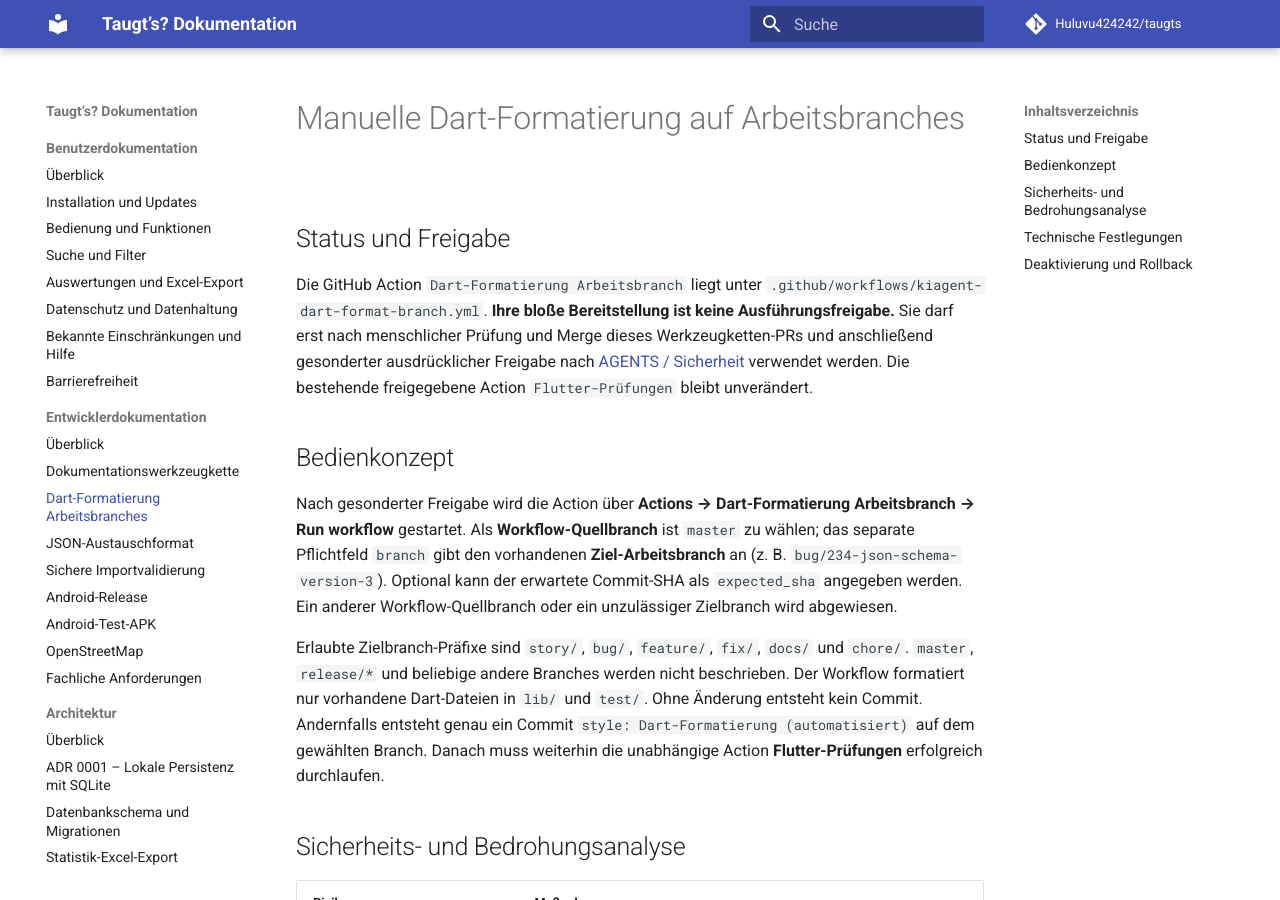
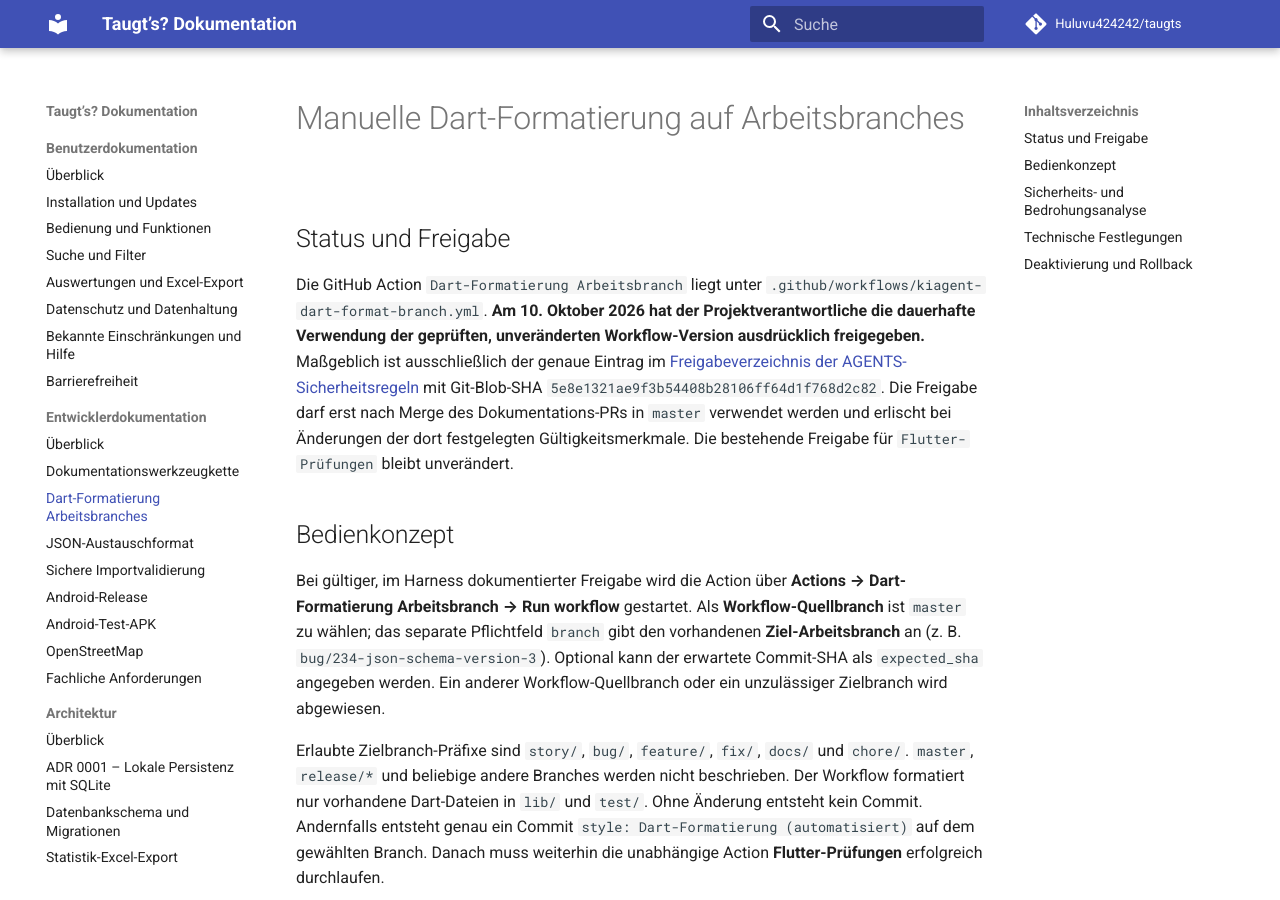
Before and after one commit to Huluvu424242/taugts, an MkDocs documentation site: the page built from docs/entwicklung/branch-formatierung.md, in a window 1280 px wide and 900 px high. Built offline with MkDocs 1.6.1 and Material for MkDocs 9.7.7, drawn with Linux system fonts in a browser that asks for light colours; comment, search, counter and statistics services are not loaded; some of the changed text lies outside the part shown.

Commit message:
docs: Formatter-Handbuch mit dauerhafter Freigabe synchronisieren

```diff
--- a/docs/entwicklung/branch-formatierung.md
+++ b/docs/entwicklung/branch-formatierung.md
@@ -2,11 +2,11 @@
 
 ## Status und Freigabe
 
-Die GitHub Action `Dart-Formatierung Arbeitsbranch` liegt unter `.github/workflows/kiagent-dart-format-branch.yml`. **Ihre bloße Bereitstellung ist keine Ausführungsfreigabe.** Sie darf erst nach menschlicher Prüfung und Merge dieses Werkzeugketten-PRs und anschließend gesonderter ausdrücklicher Freigabe nach [AGENTS / Sicherheit](https://github.com/Huluvu424242/taugts/blob/master/agent-rules/05-security-tooling.md) verwendet werden. Die bestehende freigegebene Action `Flutter-Prüfungen` bleibt unverändert.
+Die GitHub Action `Dart-Formatierung Arbeitsbranch` liegt unter `.github/workflows/kiagent-dart-format-branch.yml`. **Am 10. Oktober 2026 hat der Projektverantwortliche die dauerhafte Verwendung der geprüften, unveränderten Workflow-Version ausdrücklich freigegeben.** Maßgeblich ist ausschließlich der genaue Eintrag im [Freigabeverzeichnis der AGENTS-Sicherheitsregeln](https://github.com/Huluvu424242/taugts/blob/master/agent-rules/05-security-tooling.md) mit Git-Blob-SHA `5e8e1321ae9f3b54408b28106ff64d1f768d2c82`. Die Freigabe darf erst nach Merge des Dokumentations-PRs in `master` verwendet werden und erlischt bei Änderungen der dort festgelegten Gültigkeitsmerkmale. Die bestehende Freigabe für `Flutter-Prüfungen` bleibt unverändert.
 
 ## Bedienkonzept
 
-Nach gesonderter Freigabe wird die Action über **Actions → Dart-Formatierung Arbeitsbranch → Run workflow** gestartet. Als **Workflow-Quellbranch** ist `master` zu wählen; das separate Pflichtfeld `branch` gibt den vorhandenen **Ziel-Arbeitsbranch** an (z. B. `bug/234-json-schema-version-3`). Optional kann der erwartete Commit-SHA als `expected_sha` angegeben werden. Ein anderer Workflow-Quellbranch oder ein unzulässiger Zielbranch wird abgewiesen.
+Bei gültiger, im Harness dokumentierter Freigabe wird die Action über **Actions → Dart-Formatierung Arbeitsbranch → Run workflow** gestartet. Als **Workflow-Quellbranch** ist `master` zu wählen; das separate Pflichtfeld `branch` gibt den vorhandenen **Ziel-Arbeitsbranch** an (z. B. `bug/234-json-schema-version-3`). Optional kann der erwartete Commit-SHA als `expected_sha` angegeben werden. Ein anderer Workflow-Quellbranch oder ein unzulässiger Zielbranch wird abgewiesen.
 
 Erlaubte Zielbranch-Präfixe sind `story/`, `bug/`, `feature/`, `fix/`, `docs/` und `chore/`. `master`, `release/*` und beliebige andere Branches werden nicht beschrieben. Der Workflow formatiert nur vorhandene Dart-Dateien in `lib/` und `test/`. Ohne Änderung entsteht kein Commit. Andernfalls entsteht genau ein Commit `style: Dart-Formatierung (automatisiert)` auf dem gewählten Branch. Danach muss weiterhin die unabhängige Action **Flutter-Prüfungen** erfolgreich durchlaufen.
 
@@ -41,4 +41,4 @@ Erlaubte Zielbranch-Präfixe sind `story/`, `bug/`, `feature/`, `fix/`, `docs/`
 
 ## Deaktivierung und Rollback
 
-Bis zur ausdrücklich erteilten Freigabe bleibt der Workflow ungenutzt. Für eine Deaktivierung oder Anpassung der Werkzeugkette ist der reguläre Story-/PR-Weg erforderlich. Ein unerwünschter Formatierungscommit wird über einen eigenen, nachvollziehbaren Revert-Commit auf dem Arbeitsbranch rückgängig gemacht, nicht per Force-Push. Die bestehende read-only-CI wird hiervon nicht verändert.
+Nach der dokumentierten Freigabe darf die Action ausschließlich innerhalb des definierten Berechtigungsrahmens ausgeführt werden. Für eine Deaktivierung oder Anpassung der Werkzeugkette ist der reguläre Story-/PR-Weg erforderlich. Ein unerwünschter Formatierungscommit wird über einen eigenen, nachvollziehbaren Revert-Commit auf dem Arbeitsbranch rückgängig gemacht, nicht per Force-Push. Die bestehende read-only-CI wird hiervon nicht verändert.
```
